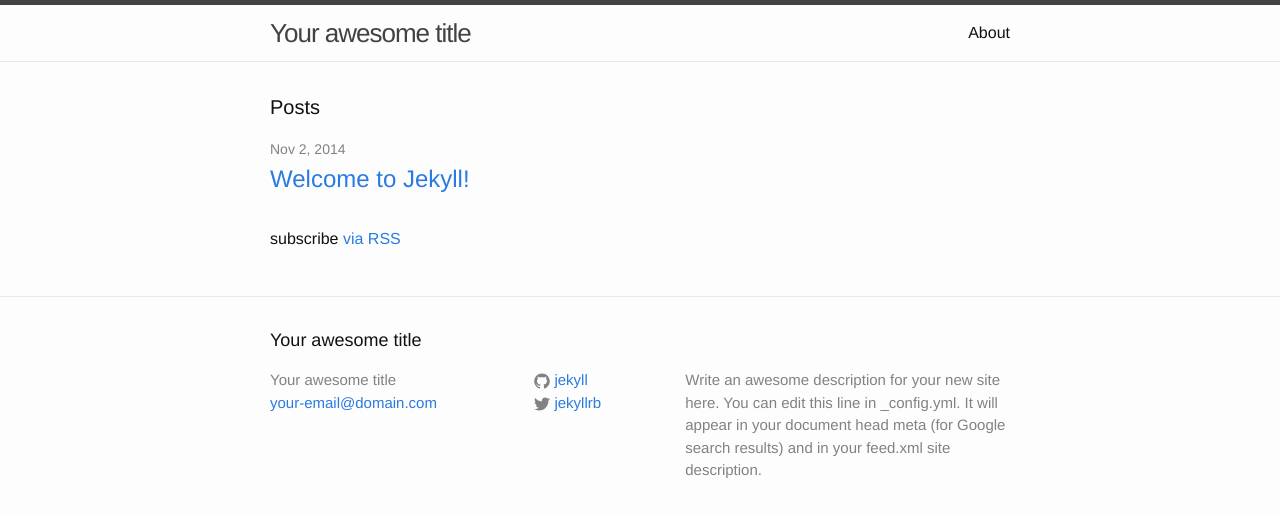
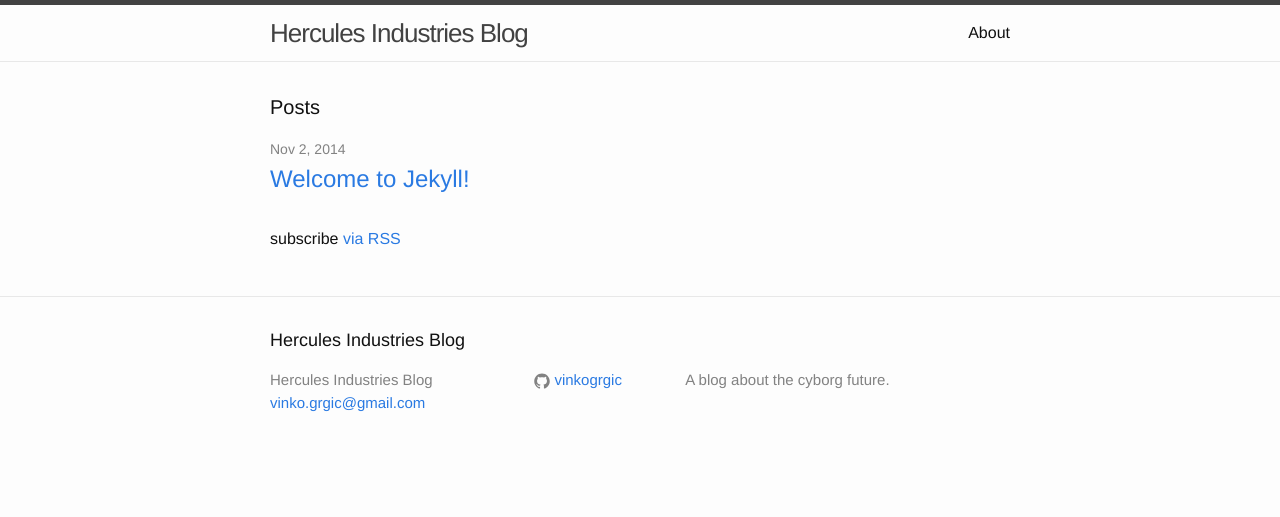
Before and after one commit to vinkogrgic/herculesindustries.co, a Jekyll site: the page built from blog/index.html, in a window 1280 px wide. Shown: the top 517 px of the page. Built offline with Jekyll 4.4.1, drawn with Linux system fonts in a browser that asks for light colours.

Commit message:
jekyll config update

```diff
--- a/blog/_config.yml
+++ b/blog/_config.yml
@@ -1,14 +1,11 @@
 # Site settings
-title: Your awesome title
-email: your-email@domain.com
+title: Hercules Industries Blog
+email: vinko.grgic@gmail.com
 description: > # this means to ignore newlines until "baseurl:"
-  Write an awesome description for your new site here. You can edit this
-  line in _config.yml. It will appear in your document head meta (for
-  Google search results) and in your feed.xml site description.
-baseurl: "" # the subpath of your site, e.g. /blog/
-url: "http://yourdomain.com" # the base hostname & protocol for your site
-twitter_username: jekyllrb
-github_username:  jekyll
+  A blog about the cyborg future.
+baseurl: "/blog/" # the subpath of your site, e.g. /blog/
+url: "http://herculesindustries.co" # the base hostname & protocol for your site
+github_username:  vinkogrgic
 
 # Build settings
 markdown: kramdown
```
